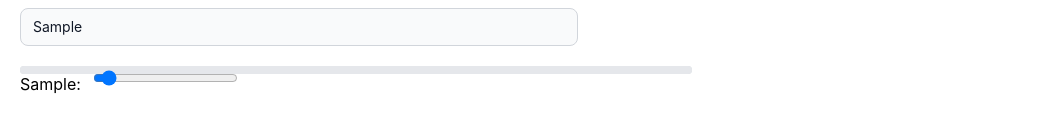
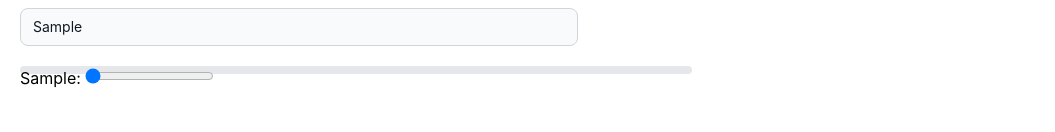
Before and after one commit to Shihab-Chowdhury/slider-ui, a website: page index.html in a window 1280 px wide. Both pictures are taken after typing "Sample" into the empty fields and a click on the button "Add". Shown: the part 218-350 px from the top of the page, without its empty margins (0-1055 px from the left). Drawn offline with nearby package versions, Linux system fonts and the light colour scheme; files that its build step writes are made by us from their sources.

```diff
--- a/src/js/script.js
+++ b/src/js/script.js
@@ -27,49 +27,28 @@
 const slidersContainer = document.getElementById("sliders");
 const inputValues = [];
 
-addSliderButton.addEventListener('click', () => {
-  const inputName = document.getElementById('inputName').value;
-  if (inputName.trim() !== '') {
-    const sliderElement = document.createElement('div');
-    sliderElement.className = 'w-full h-2 bg-gray-200 rounded-lg appearance-none cursor-pointer dark:bg-gray-700';
+addSliderButton.addEventListener("click", () => {
+  const inputName = document.getElementById("inputName").value;
+  if (inputName.trim() !== "") {
+    const sliderElement = document.createElement("div");
+    // sliderElement.classList.add("w-full", "h-2", "bg-gray-200", "rounded-lg", "appearance-none", "cursor-pointer", "dark:bg-gray-700");
     sliderElement.innerHTML = `
-      <div class="w-full h-2 bg-gray-200 rounded-lg appearance-none cursor-pointer dark:bg-gray-700">
-        <label for="inputValue${inputValues.length}" class="mr-2">${inputName}:</label>
-        <input type="range" id="inputValue${inputValues.length}" class="px-2 py-1" min="0" max="100" step="1" value="0">
+      <div>
+        <label for="inputValue${inputValues.length}">${inputName}:</label>
+        <input type="range" id="inputValue${inputValues.length}" min="0" max="100" step="1" value="0">
       </div>
     `;
     slidersContainer.appendChild(sliderElement);
 
-    const inputSlider = sliderElement.querySelector(`#inputValue${inputValues.length}`);
-    inputSlider.addEventListener('input', updateGraph);
+    const inputSlider = sliderElement.querySelector(
+      `#inputValue${inputValues.length}`
+    );
+    inputSlider.addEventListener("input", updateGraph);
     inputValues.push(parseFloat(inputSlider.value));
 
     updateGraph();
   }
 });
-
-// addSliderButton.addEventListener("click", () => {
-//   const inputName = document.getElementById("inputName").value;
-//   if (inputName.trim() !== "") {
-//     const sliderElement = document.createElement("div");
-//     // sliderElement.classList.add("w-full", "h-2", "bg-gray-200", "rounded-lg", "appearance-none", "cursor-pointer", "dark:bg-gray-700");
-//     sliderElement.innerHTML = `
-//       <div>
-//         <label for="inputValue${inputValues.length}">${inputName}:</label>
-//         <input type="range" id="inputValue${inputValues.length}" min="0" max="100" step="1" value="0">
-//       </div>
-//     `;
-//     slidersContainer.appendChild(sliderElement);
-
-//     const inputSlider = sliderElement.querySelector(
-//       `#inputValue${inputValues.length}`
-//     );
-//     inputSlider.addEventListener("input", updateGraph);
-//     inputValues.push(parseFloat(inputSlider.value));
-
-//     updateGraph();
-//   }
-// });
 
 function updateGraph() {
   const inputLabels = Array.from(
```
Also changed, not shown: index.html (+1 -0 lines), dist/output.css (added), src/dist/output.css (added), 1 other file.
